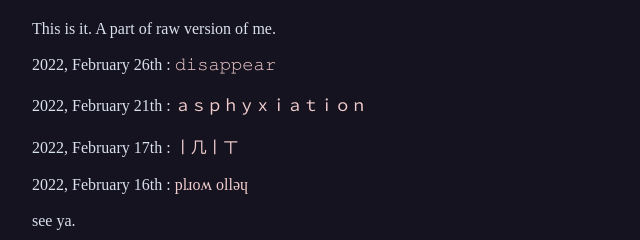
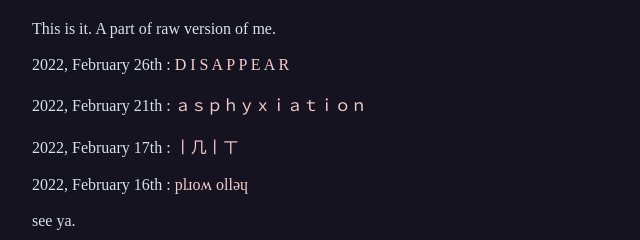
Before and after one commit to mei707i/melancholicmei, a plain HTML site: page home.html in a window 1280 px wide. Shown: the part 188-428 px from the top of the page, 108-748 px from the left. Drawn offline with Linux system fonts and the light colour scheme.

Commit message:
Update home.html

```diff
--- a/home.html
+++ b/home.html
@@ -41,7 +41,7 @@
             <br />
             This is it. A part of raw version of me.<br>
             <br />
-            2022, February 26th : <a href="writings/20220226.html">𝚍𝚒𝚜𝚊𝚙𝚙𝚎𝚊𝚛</a><br>
+            2022, February 26th : <a href="writings/20220226.html">D I S A P P E A R</a><br>
             <br />
             2022, February 21th : <a href="writings/20220221.html">ａｓｐｈｙｘｉａｔｉｏｎ</a><br>
             <br />
```
